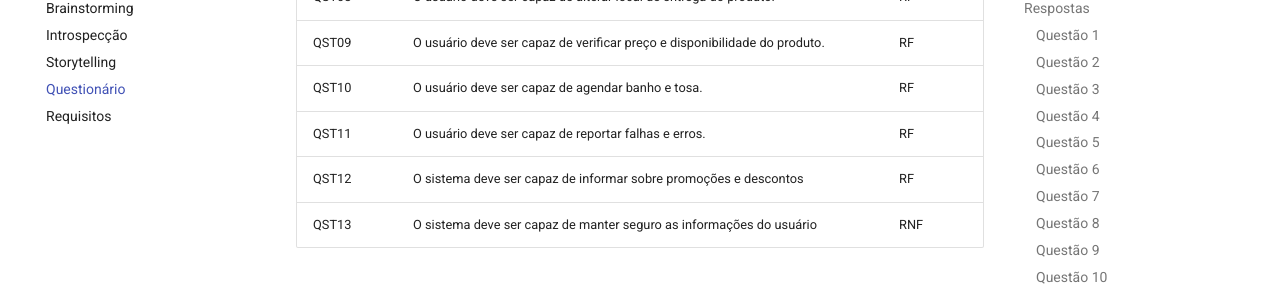
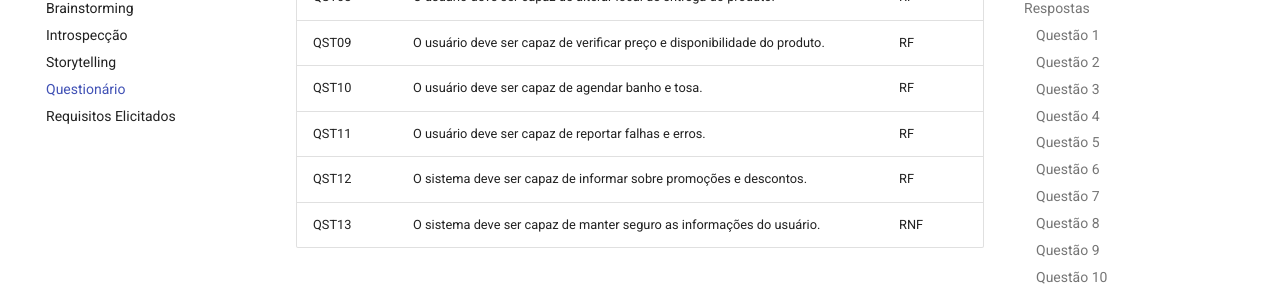
Before and after one commit to Requisitos-de-Software/2023.1-Petz, an MkDocs documentation site: the page built from docs/elicitacao/questionario.md, in a window 1280 px wide and 900 px high, scrolled down 11442 px. Shown: the part 181-477 px from the top of the window. Built offline with MkDocs 1.6.1 and Material for MkDocs 9.7.7, drawn with Linux system fonts in a browser that asks for light colours.

```diff
--- a/docs/elicitacao/questionario.md
+++ b/docs/elicitacao/questionario.md
@@ -121,8 +121,8 @@
 | QST09 | O usuário deve ser capaz de verificar preço e disponibilidade do produto. | RF |
 | QST10 | O usuário deve ser capaz de agendar banho e tosa. | RF |
 | QST11 | O usuário deve ser capaz de reportar falhas e erros. | RF |
-| QST12 | O sistema deve ser capaz de informar sobre promoções e descontos | RF |
-| QST13 | O sistema deve ser capaz de manter seguro as informações do usuário | RNF |
+| QST12 | O sistema deve ser capaz de informar sobre promoções e descontos. | RF |
+| QST13 | O sistema deve ser capaz de manter seguro as informações do usuário. | RNF |
 
 
 ## Referências Bibliográficas
--- a/mkdocs.yml
+++ b/mkdocs.yml
@@ -47,7 +47,7 @@
     - Introspecção: elicitacao/introspeccao.md
     - Storytelling: elicitacao/Storytelling.md
     - Questionário: elicitacao/questionario.md
-    - Requisitos: elicitacao/resultadoElicitacao.md
+    - Requisitos Elicitados: elicitacao/resultadoElicitacao.md
 
 markdown_extensions:
   - tables
```
Also changed, not shown: docs/elicitacao/resultadoElicitacao.md (+22 -13 lines).
